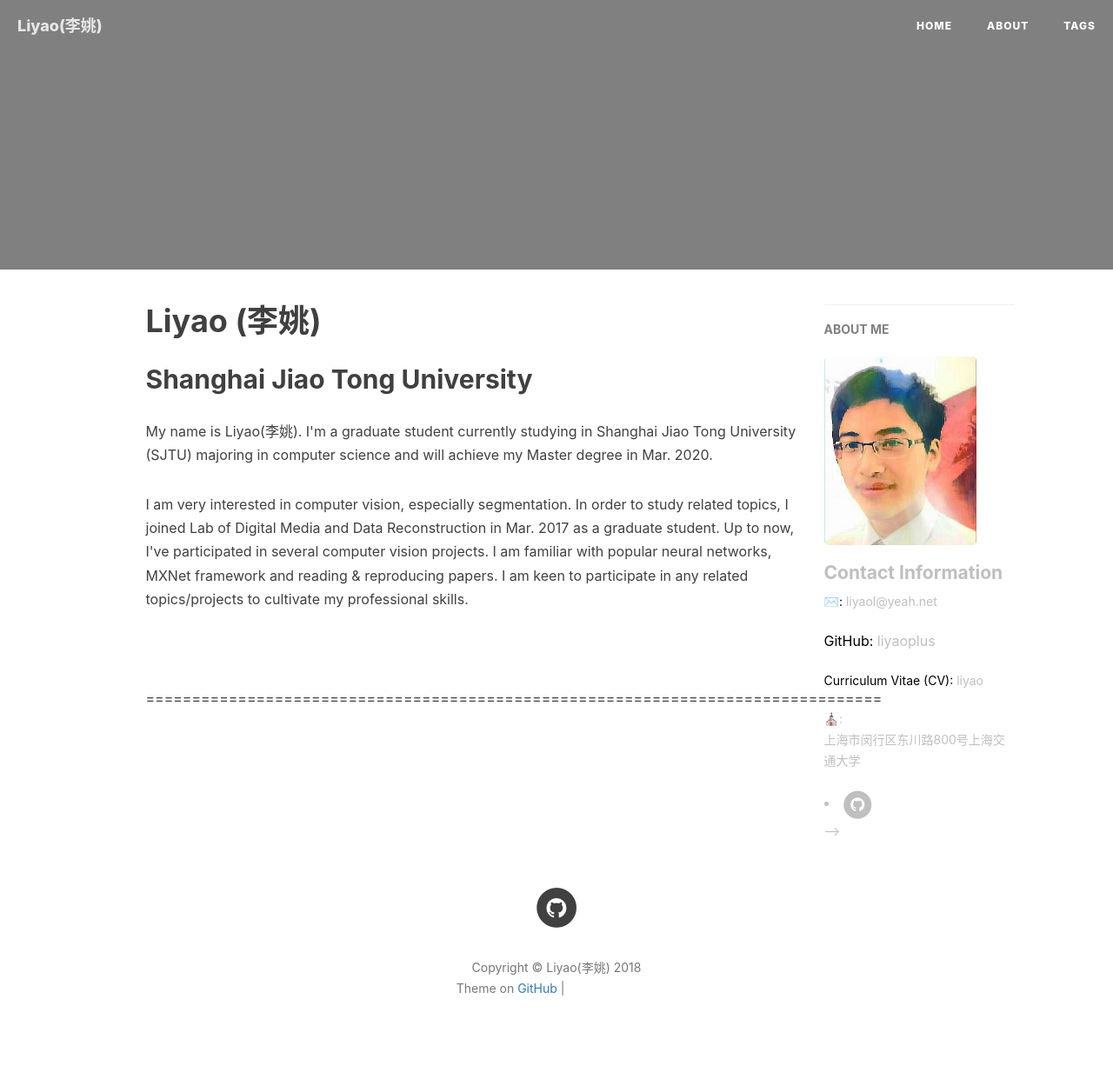
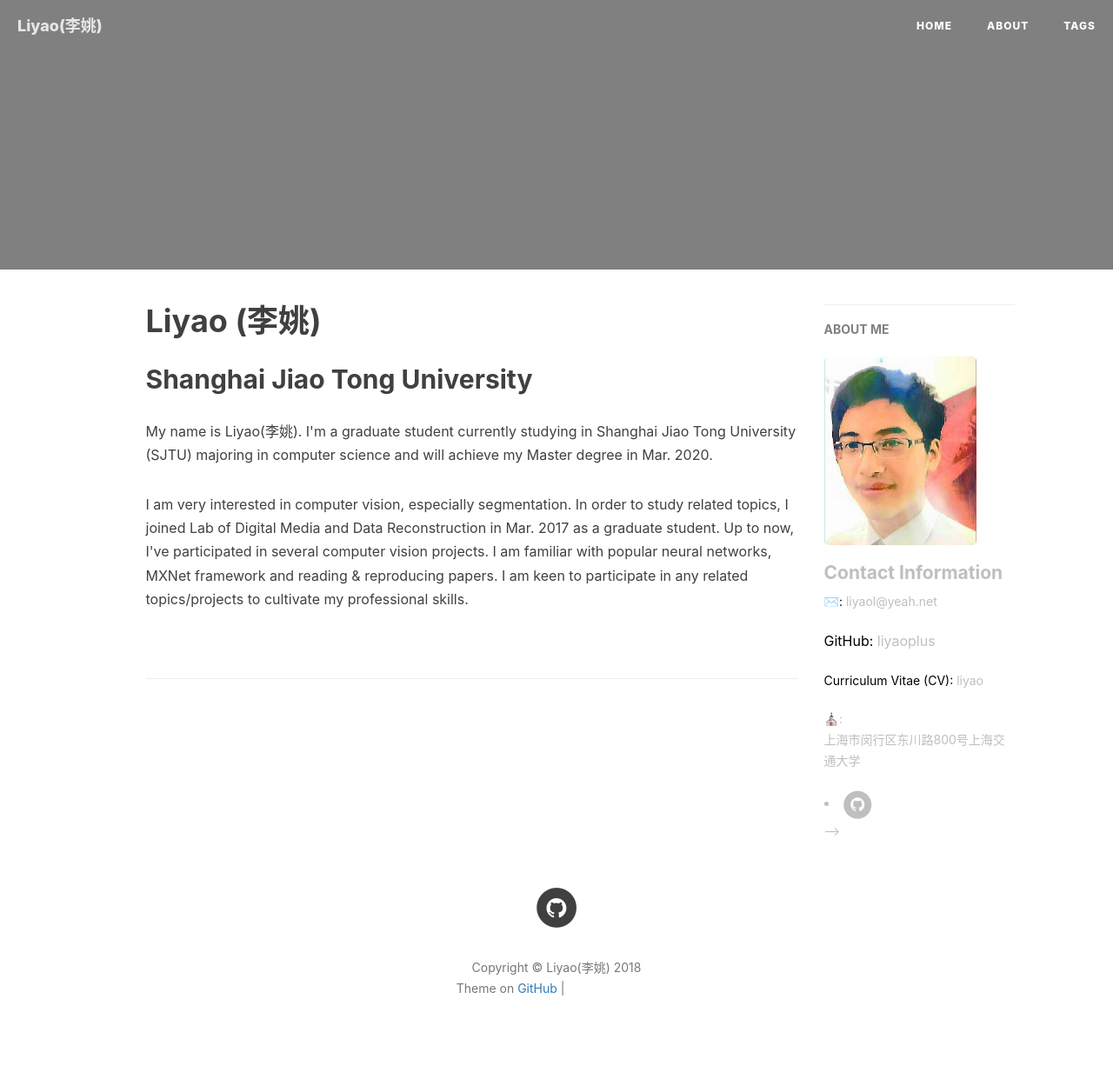
Before and after one commit to liyaoplus/liyaoplus.github.io, a Jekyll site: the page built from index.html, in a window 1280 px wide. Shown: the whole page at 87% size. Built offline with Jekyll 4.4.1, drawn with Linux system fonts in a browser that asks for light colours; nearby versions of some CDN libraries; the list of posts is cut into pages by our own code; comment, search, counter and statistics services are not loaded; grey boxes are pictures that could not be loaded.

Commit message:
Update index.html

```diff
--- a/index.html
+++ b/index.html
@@ -26,8 +26,7 @@ layout: page
         I am keen to participate in any related topics/projects to cultivate my professional skills.
     </p>
     <br/>
-    <p>================================================================================
-    </p>
+    <hr>
     <br/>
 </div>
 <!--section end-->
```
